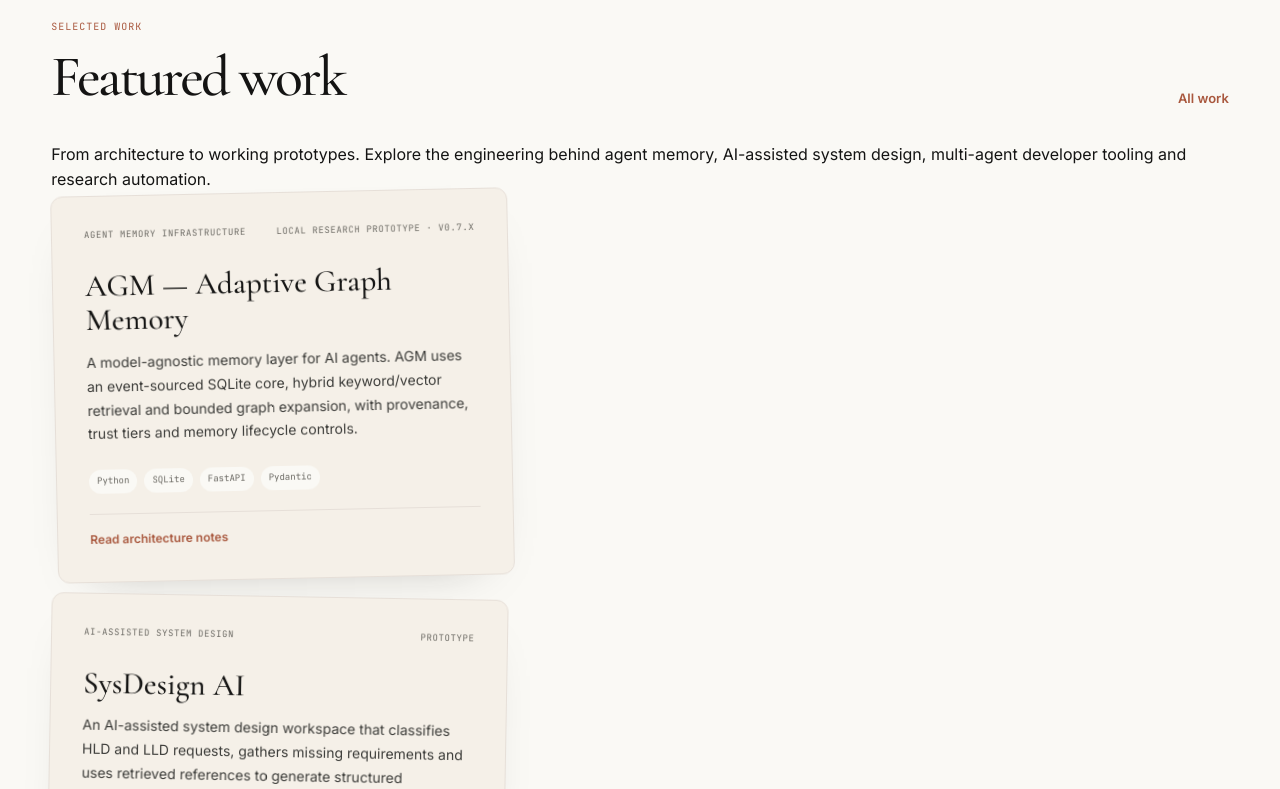
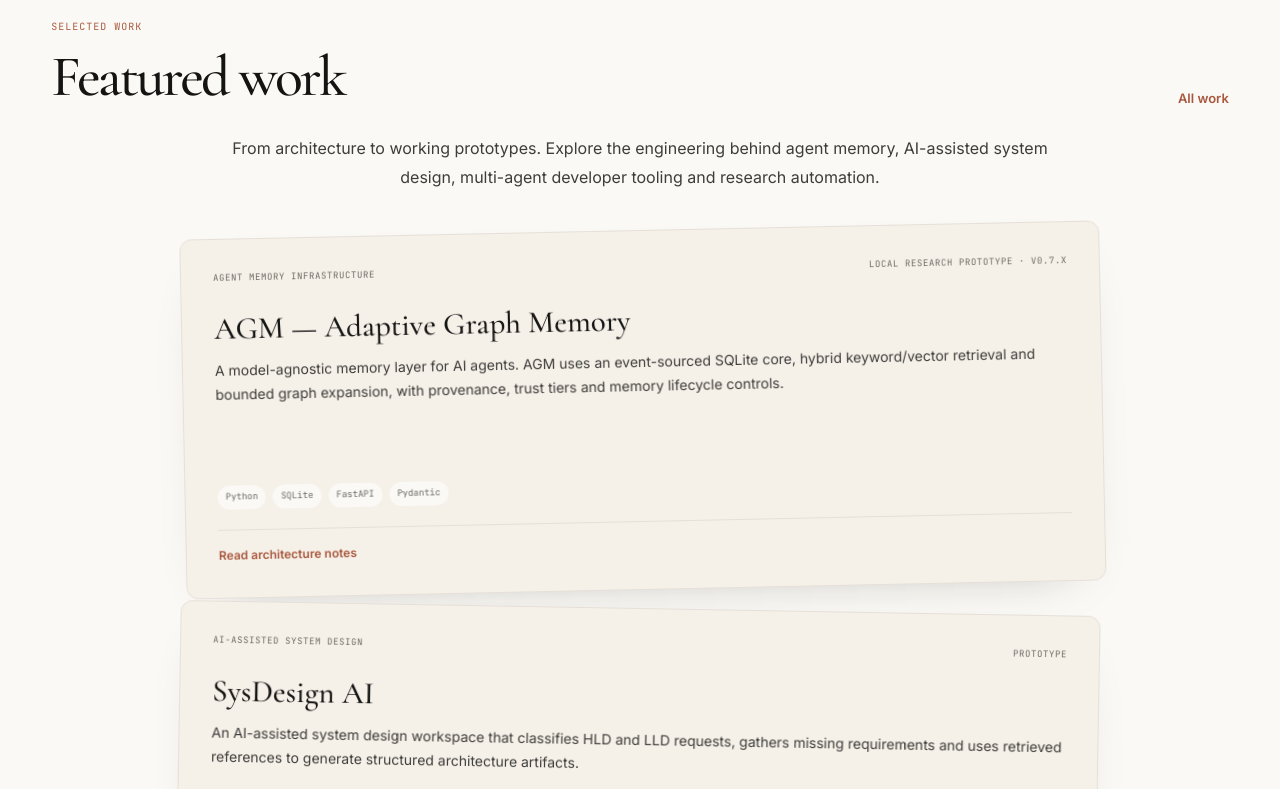
Before and after one commit to yash936936/Personal-Portfolio, a React (Vite) app in the folder portfolio/: page / in a window 1280 px wide. Shown: the part 980-1769 px from the top of the page. Built offline with nearby package versions, Linux system fonts and the light colour scheme; no server answers.

Commit message:
Center featured work cards and simplify layout

```diff
--- a/portfolio/src/components/sections/HomeSections.css
+++ b/portfolio/src/components/sections/HomeSections.css
@@ -12,23 +12,14 @@
 .home-section__text-link { flex: 0 0 auto; color: var(--color-primary-active); font-size: 13px; font-weight: 600; }
 .home-section__text-link:hover { color: var(--color-ink); }
 .home-featured { border-top: 1px solid var(--color-hairline); }
-.home-featured__layout { display: grid; grid-template-columns: minmax(280px, .82fr) minmax(0, 1.18fr); gap: clamp(28px, 5vw, 64px); align-items: start; }
-.home-featured__hero {
-  position: sticky; top: 124px; min-height: 420px; display: flex; flex-direction: column; justify-content: space-between;
-  padding: clamp(28px, 4vw, 48px); border-radius: 24px; overflow: hidden;
-  color: #fff6ef; background: #d18468; border: 1px solid rgba(92,48,34,.22);
-  box-shadow: 0 28px 70px -45px rgba(112,58,39,.42); transform-origin: 50% 20%;
+.home-featured__intro {
+  max-width: 820px; margin: -8px auto 38px; color: var(--color-body);
+  font-size: 16px; line-height: 1.8; text-align: center;
 }
-.home-featured__hero::after {
-  content: ""; position: absolute; width: 300px; height: 300px; right: -110px; top: -90px;
-  border: 1px solid rgba(255,246,239,.42); border-radius: 50%; box-shadow: 0 0 0 34px rgba(255,246,239,.08), 0 0 0 70px rgba(255,246,239,.045);
-  pointer-events: none;
+.home-featured__layout { display: block; }
+.home-featured__stack {
+  display: grid; width: min(100%, 920px); gap: 18px; padding-bottom: 12px; margin: 0 auto;
 }
-.home-featured__hero-kicker { position: relative; z-index: 1; color: rgba(255,246,239,.82); font-family: var(--font-code); font-size: 10px; letter-spacing: 1px; text-transform: uppercase; }
-.home-featured__hero h3 { position: relative; z-index: 1; max-width: 480px; margin: auto 0 24px; color: #fff6ef; font-family: var(--font-display); font-size: clamp(34px, 4vw, 52px); font-weight: 400; line-height: 1.06; letter-spacing: -.04em; }
-.home-featured__hero p { position: relative; z-index: 1; max-width: 430px; color: rgba(255,246,239,.9); font-size: 14px; line-height: 1.8; }
-
-.home-featured__stack { display: grid; gap: 18px; padding-bottom: 12px; }
 .home-project-card {
   position: sticky; top: calc(116px + var(--stack-index) * 13px); z-index: calc(2 + var(--stack-index));
   display: flex; min-width: 0; min-height: 360px; flex-direction: column;
@@ -61,8 +52,8 @@
 .research-writing__article > span { display: block; margin-bottom: 9px; color: var(--color-muted); font-family: var(--font-code); font-size: 9px; letter-spacing: .7px; text-transform: uppercase; }
 .research-writing__question a:hover, .research-writing__article a:hover, .research-writing__articles-heading a:hover { color: var(--color-ink); }
 @media (max-width: 800px) {
-  .home-featured__layout, .research-writing__layout { grid-template-columns: 1fr; }
-  .home-featured__hero { position: relative; top: auto; min-height: 340px; }
+  .home-featured__layout { display: block; }
+  .research-writing__layout { grid-template-columns: 1fr; }
   .home-featured__stack { gap: 14px; }
   .home-project-card { position: relative; top: auto; min-height: 320px; transform: none; }
   .home-project-card:hover { transform: translateY(-3px); }
@@ -70,7 +61,6 @@
 }
 @media (max-width: 580px) {
   .home-section__heading--row { align-items: flex-start; flex-direction: column; }
-  .home-featured__hero-foot { flex-direction: column; }
   .home-project-card { min-height: 300px; }
 }
 @media (prefers-reduced-motion: reduce) { .home-project-card { transition: none; transform: none; } }
```
